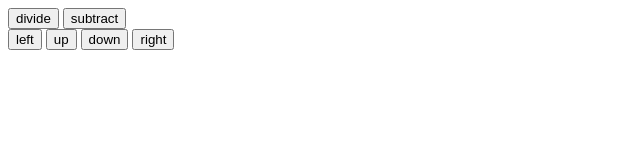
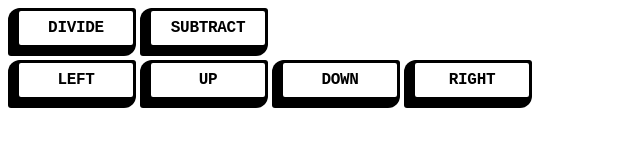
Before and after one commit to BrianDGLS/js13k-2020-404-theme-not-found, a website built with webpack: page www/index.html in a window 1280 px wide. Shown: the whole page, without its empty margins (0-640 px from the left). Built offline with nearby package versions, Linux system fonts and the light colour scheme.

Commit message:
feat: add button style

```diff
--- a/www/assets/styles/main.css
+++ b/www/assets/styles/main.css
@@ -1,3 +1,40 @@
+.container {
+  text-align: center;
+}
+
+.button-container {
+  position: relative;
+  width: 120px;
+  height: 40px;
+  display: inline-block;
+  background: black;
+  padding: 4px;
+  border-radius: 12px 3px 12px 3px;
+}
+
+button {
+  position: absolute;
+  right: 0;
+  top: 0;
+  width: 120px;
+  height: 40px;
+  background: #fff;
+  border: 3px solid black;
+  font-weight: bold;
+  font-family: monospace;
+  font-size: 16px;
+  border-radius: 5px;
+  text-transform: uppercase;
+  letter-spacing: -0.3px;
+  cursor: pointer;
+}
+
+button:focus {
+  outline: none;
+}
+
 button.active {
-  background: red;
+  background: mediumspringgreen;
+  color: #fff;
+  transform: translate(-2px, 2px);
 }
--- a/www/index.html
+++ b/www/index.html
@@ -9,13 +9,25 @@
   <body>
     <div class="controls">
       <div class="symbols">
+        <div class="button-container">
           <button id="divide" data-key=" ">divide</button>
+        </div>
+        <div class="button-container">
           <button id="subtract" data-key=" ">subtract</button>
         </div>
+      </div>
+      <div class="button-container">
         <button id="left" data-key="ArrowLeft">left</button>
+      </div>
+      <div class="button-container">
         <button id="up" data-key="ArrowUp">up</button>
+      </div>
+      <div class="button-container">
         <button id="down" data-key="ArrowDown">down</button>
+      </div>
+      <div class="button-container">
         <button id="right" data-key="ArrowRight">right</button>
+      </div>
     </div>
     <script src="assets/scripts/main.js"></script>
   </body>
```
Lines whose indentation alone changed are shown as unchanged.
